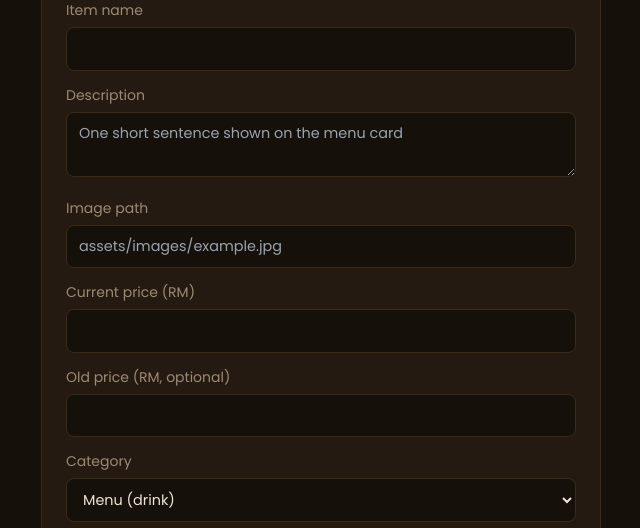
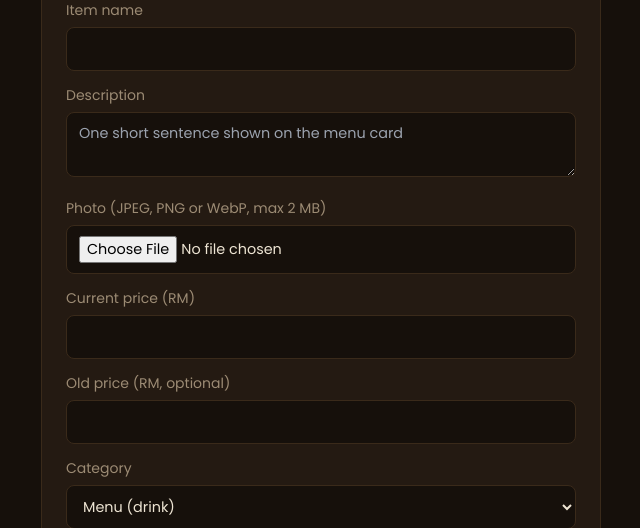
Before and after one commit to syamxm/beanthere, a PHP site: page /admin/add_item.php in a window 1280 px wide. Shown: the part 188-716 px from the top of the page, without its empty margins (319-959 px from the left). Run offline with PHP 8.4, Linux system fonts and the light colour scheme; a user stored in the database is signed in; some libraries are stand-ins or nearby versions.

Commit message:
Add menu photo upload

```diff
--- a/docker-compose.yml
+++ b/docker-compose.yml
@@ -12,6 +12,7 @@ services:
       OLLAMA_MODEL: ${OLLAMA_MODEL}
     volumes:
       - ./logs:/var/www/html/logs
+      - menu_uploads:/var/www/html/public/assets/menu
     ports:
       - "127.0.0.1:8081:80"
     depends_on:
@@ -37,6 +38,7 @@ services:
 
 volumes:
   dbdata:
+  menu_uploads:
 
 networks:
   # Fixed subnet so the firewall rule that lets the app reach Ollama on the
--- a/public/admin/add_item.php
+++ b/public/admin/add_item.php
@@ -7,6 +7,7 @@ if (!isset($_SESSION['current_admin'])) {
 
 require_once __DIR__ . '/../../src/dbconn.php';
 require_once __DIR__ . '/../../src/csrf.php';
+require_once __DIR__ . '/../../src/image_upload.php';
 
 $flash = $_SESSION['message'] ?? '';
 unset($_SESSION['message']);
@@ -15,7 +16,19 @@ if ($_SERVER["REQUEST_METHOD"] == "POST") {
   csrf_verify();
   $name = $_POST["name"];
   $description = trim($_POST["description"] ?? '');
-  $image_path = $_POST["image_path"];
+
+  $upload = save_menu_image($_FILES['image'] ?? ['error' => UPLOAD_ERR_NO_FILE]);
+  if (isset($upload['error'])) {
+    $_SESSION['message'] = $upload['error'];
+    header("Location: add_item.php");
+    exit();
+  }
+  if ($upload['path'] === null) {
+    $_SESSION['message'] = "Please choose an image for the item.";
+    header("Location: add_item.php");
+    exit();
+  }
+  $image_path = $upload['path'];
   $price = floatval($_POST["price"]);
   $old_price = ($_POST["old_price"] === '') ? null : floatval($_POST["old_price"]);
   $category = $_POST["category"];
@@ -77,7 +90,7 @@ $pageTitle = 'Add item - Bean There Admin';
       <p class="flash-message"><?= htmlspecialchars($flash) ?></p>
     <?php endif; ?>
 
-    <form method="POST" class="admin-form">
+    <form method="POST" enctype="multipart/form-data" class="admin-form">
       <?= csrf_field() ?>
       <label for="name">Item name</label>
       <input type="text" name="name" id="name" required>
@@ -85,8 +98,8 @@ $pageTitle = 'Add item - Bean There Admin';
       <label for="description">Description</label>
       <textarea name="description" id="description" rows="2" placeholder="One short sentence shown on the menu card"></textarea>
 
-      <label for="image_path">Image path</label>
-      <input type="text" name="image_path" id="image_path" placeholder="assets/images/example.jpg" required>
+      <label for="image">Photo (JPEG, PNG or WebP, max 2 MB)</label>
+      <input type="file" name="image" id="image" accept="image/jpeg,image/png,image/webp" required>
 
       <label for="price">Current price (RM)</label>
       <input type="number" step="0.01" name="price" id="price" required>
--- /dev/null
+++ b/src/image_upload.php
@@ -0,0 +1,60 @@
+<?php
+
+const MENU_IMAGE_MAX_BYTES = 2 * 1024 * 1024;
+const MENU_IMAGE_MAX_WIDTH = 800;
+
+/**
+ * Validates and stores an uploaded menu image.
+ * Re-encodes through GD (strips metadata, normalizes to jpg) and resizes to max 800px wide.
+ * Returns ['path' => 'assets/menu/<hex>.jpg'] on success, ['error' => message] on failure,
+ * or ['path' => null] when no file was submitted.
+ */
+function save_menu_image(array $file): array
+{
+  if ($file['error'] === UPLOAD_ERR_NO_FILE) {
+    return ['path' => null];
+  }
+  if ($file['error'] !== UPLOAD_ERR_OK) {
+    return ['error' => 'Image upload failed — please try again.'];
+  }
+  if ($file['size'] > MENU_IMAGE_MAX_BYTES) {
+    return ['error' => 'Image is too large — maximum size is 2 MB.'];
+  }
+
+  $finfo = new finfo(FILEINFO_MIME_TYPE);
+  $mime = $finfo->file($file['tmp_name']);
+  if (!in_array($mime, ['image/jpeg', 'image/png', 'image/webp'], true)) {
+    return ['error' => 'Only JPEG, PNG or WebP images are allowed.'];
+  }
+
+  $source = @imagecreatefromstring(file_get_contents($file['tmp_name']));
+  if ($source === false) {
+    return ['error' => 'That file is not a valid image.'];
+  }
+
+  $width = imagesx($source);
+  $height = imagesy($source);
+  if ($width > MENU_IMAGE_MAX_WIDTH) {
+    $newWidth = MENU_IMAGE_MAX_WIDTH;
+    $newHeight = (int)round($height * $newWidth / $width);
+    $resized = imagecreatetruecolor($newWidth, $newHeight);
+    imagecopyresampled($resized, $source, 0, 0, 0, 0, $newWidth, $newHeight, $width, $height);
+    imagedestroy($source);
+    $source = $resized;
+  }
+
+  $dir = __DIR__ . '/../public/assets/menu';
+  if (!is_dir($dir) && !mkdir($dir, 0755, true)) {
+    imagedestroy($source);
+    return ['error' => 'Could not save the image — upload folder is missing.'];
+  }
+
+  $filename = bin2hex(random_bytes(16)) . '.jpg';
+  if (!imagejpeg($source, "$dir/$filename", 85)) {
+    imagedestroy($source);
+    return ['error' => 'Could not save the image — please try again.'];
+  }
+  imagedestroy($source);
+
+  return ['path' => "assets/menu/$filename"];
+}
```
Also changed, not shown: public/admin/edit_item.php (+4 -3 lines), public/admin/update_item.php (+19 -2 lines), 2 other files.
